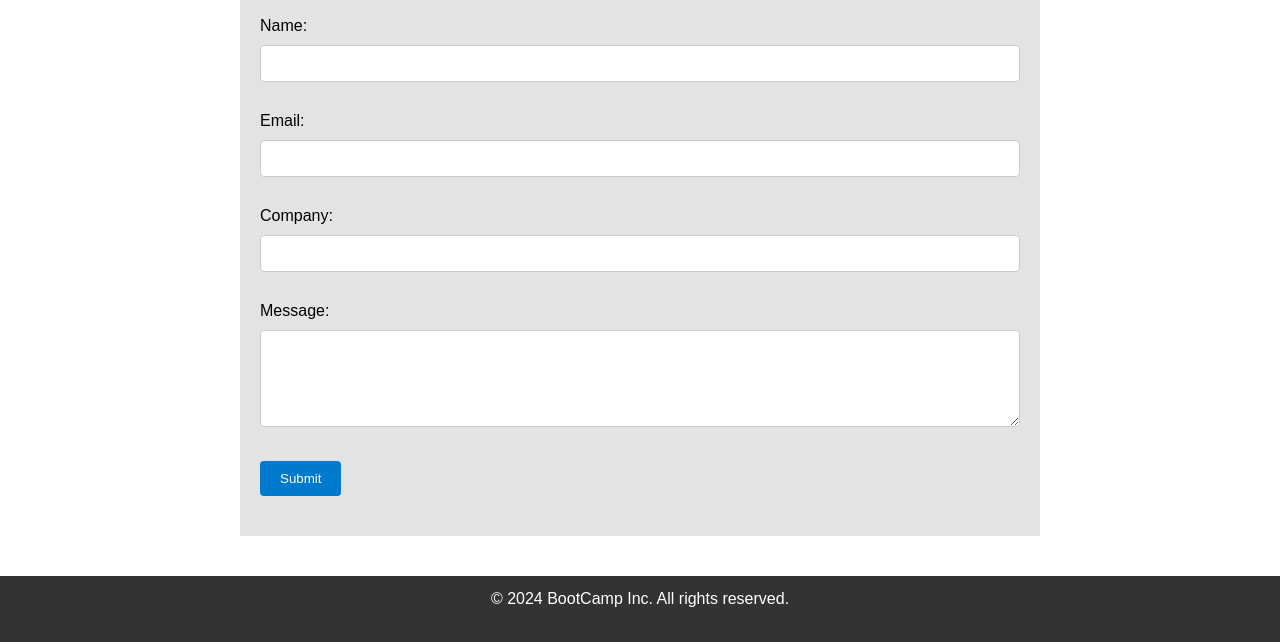
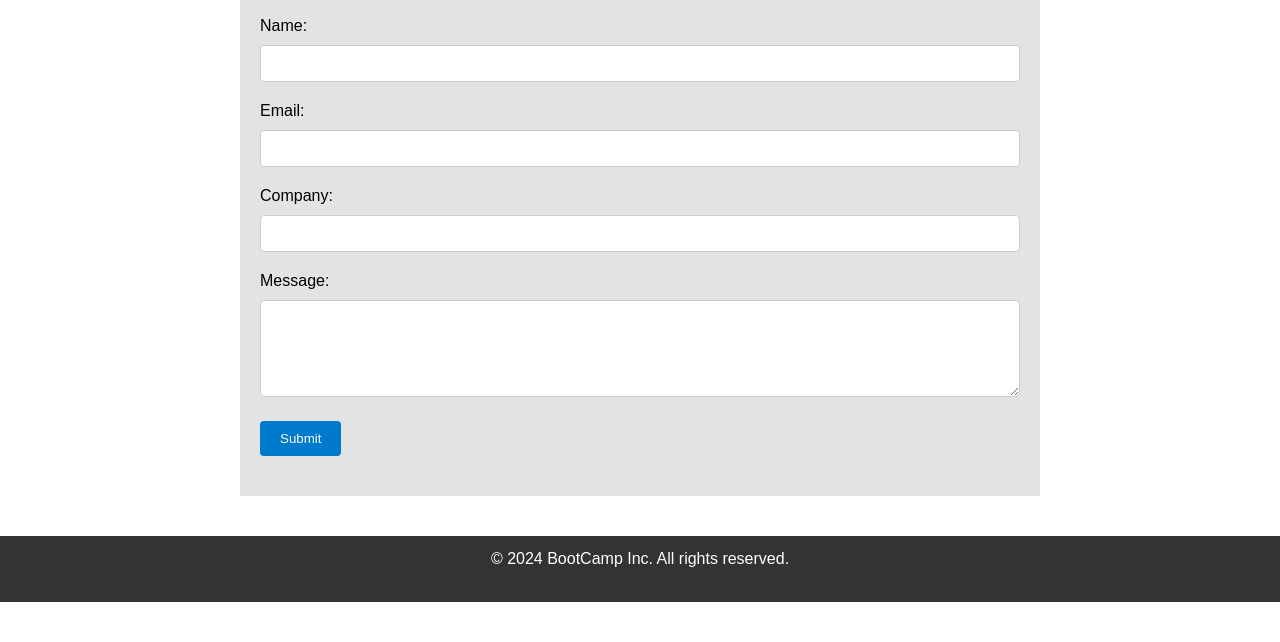
Before and after one commit to mrw46/mw-week-13-assignment, a plain HTML site: page index.htm in a window 1280 px wide. Shown: the part 1465-2107 px from the top of the page. After the commit the page ends 2067 px from the top, so only its background shows below. Drawn offline with Linux system fonts and the light colour scheme.

Commit message:
Refactors HTML to use semantic tags and adjust CSS accordingly

```diff
--- a/assets/style/style.css
+++ b/assets/style/style.css
@@ -59,21 +59,24 @@ p {
     line-height: 1.6;
 }
 
+/* Add bottom margin to form input fields  */
 input[type="text"],
 input[type="email"],
 textarea {
     width: 100%;
     padding: 10px;
-    margin: 10px 0;
+    margin: 10px 0 20px 0;
     border: 1px solid #ccc;
     border-radius: 4px;
 }
 
+/* Add bottom margin to form submit button  */
 input[type="submit"] {
     background-color: #007acc;
     color: white;
     border: none;
     padding: 10px 20px;
+    margin-bottom: 20px;
     cursor: pointer;
     border-radius: 4px;
 }
@@ -100,10 +103,7 @@ input[type="submit"] {
     width: 100%;
     height: auto;
 }
-
-.form-group {
-    margin-bottom: 20px;
-}
+/* Remove form-group class */
 
 .clearfix::after {
     content: "";
--- a/index.htm
+++ b/index.htm
@@ -21,16 +21,20 @@
     </nav>
 
     <!-- Header Section with Banner -->
-    <div id="header">
+    <!-- Change <div> to <header> -->
+    <header id="header">
         <img src="https://media.istockphoto.com/id/121199853/photo/closeup-of-guy-working-on-a-laptop-indoor.jpg?s=2048x2048&w=is&k=20&c=AUgs2Itt-Kr87a75MNiX1D_jwA7EpvSe03NPnipTMKI=" alt="Banner Image">
         <div class="header-text">
             <h1>Become a Full Stack Developer</h1>
             <p>Join our comprehensive training program to kickstart your tech career.</p>
         </div>
-    </div>
+    </header>
 
+    <!-- Wrap page content in <main> element -->
+    <main>
         <!-- Introduction Section -->
-    <div class="section">
+        <!-- Change <div> to <section> -->
+        <section class="section">
             <div class="intro-text">
                 <h2>Why Choose BootCamp Inc?</h2>
                 <p>At BootCamp Inc, we focus on practical, hands-on training to ensure you gain the skills needed to excel
@@ -40,38 +44,36 @@
             <div class="intro-image">
                 <img src="https://media.istockphoto.com/id/1463664811/photo/video-conference-teen-girl-looking-at-computer-screen-with-group-of-students.jpg?s=2048x2048&w=is&k=20&c=aPmk0lqDfxhscRFBrGyJL3gu4af2C0VSgCTw-fkes5c=" alt="Students Learning">
             </div>
-    </div>
+        </section>
 
         <!-- Contact Form Section -->
-    <div class="section" id="contact">
+        <!-- Change <div> to <section> -->
+        <section class="section" id="contact">
             <h2>Contact Us</h2>
             <form action="#" method="post">
-            <div class="form-group">
+                <!-- Remove <div> wrappers from form elements -->
                 <label for="name">Name:</label>
                 <input type="text" id="name" name="name" required>
-            </div>
-            <div class="form-group">
+
                 <label for="email">Email:</label>
                 <input type="email" id="email" name="email" required>
-            </div>
-            <div class="form-group">
+
                 <label for="company">Company:</label>
                 <input type="text" id="company" name="company">
-            </div>
-            <div class="form-group">
+
                 <label for="message">Message:</label>
                 <textarea id="message" name="message" rows="5" required></textarea>
-            </div>
-            <div class="form-group">
+
                 <input type="submit" value="Submit">
-            </div>
             </form>
-    </div>
+        </section>
+    </main>
 
     <!-- Footer Section -->
-    <div id="footer">
+    <!-- Change <div> to <footer> -->
+    <footer id="footer">
         <p>&copy; 2024 BootCamp Inc. All rights reserved.</p>
-    </div>
+    </footer>
 </body>
 
 </html>
```
Lines whose indentation alone changed are shown as unchanged.
